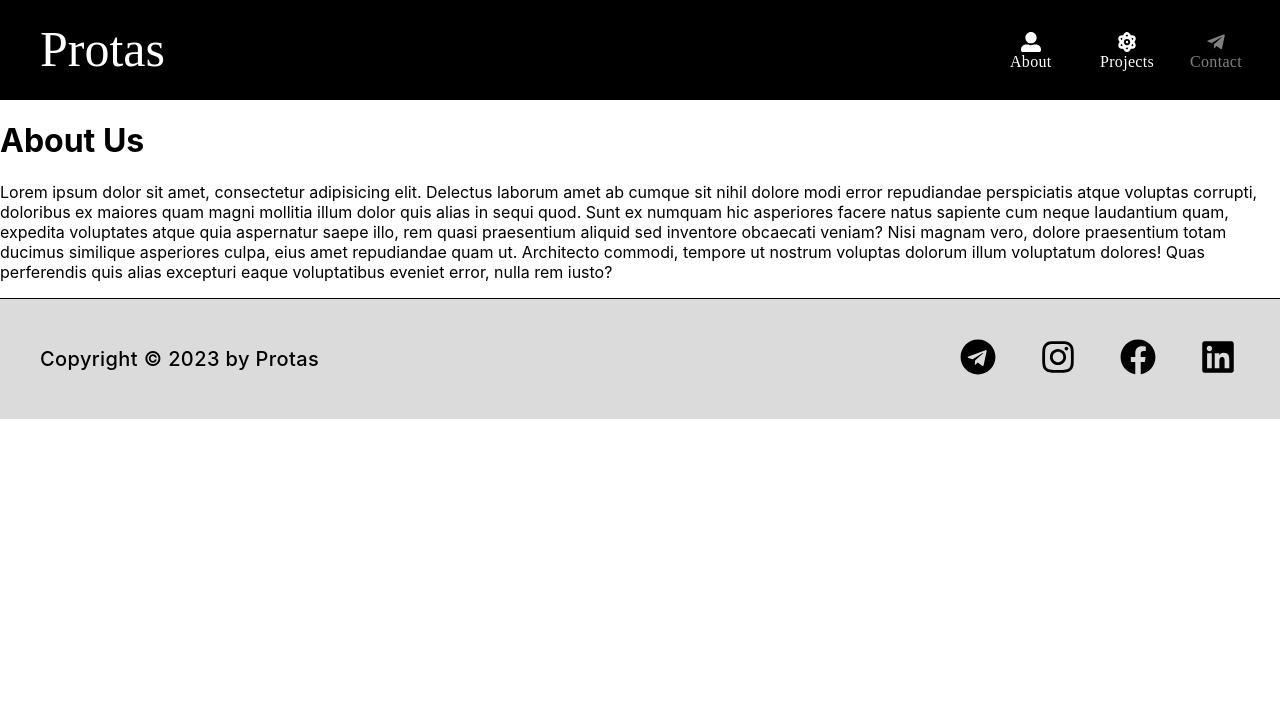
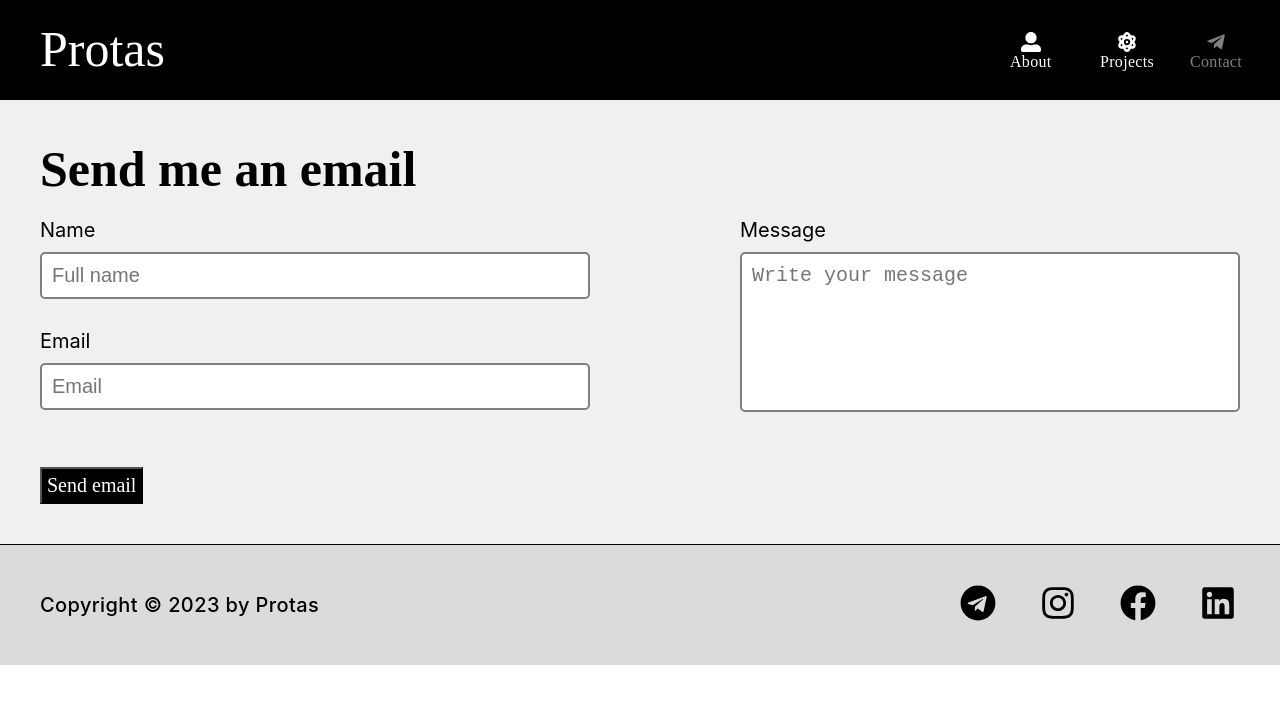
Before and after one commit to Protas183/portfolio, a React (Create React App) app: page /portfolio/contact in a window 1280 px wide. Shown: the top 704 px of the page. Built offline with nearby package versions, Linux system fonts and the light colour scheme.

Commit message:
Add libraties formik and yup, did form

```diff
--- a/package.json
+++ b/package.json
@@ -9,12 +9,15 @@
     "@testing-library/jest-dom": "^5.16.3",
     "@testing-library/react": "^12.1.4",
     "@testing-library/user-event": "^13.5.0",
+    "formik": "^2.4.4",
     "react": "^18.1.0",
     "react-dom": "^18.1.0",
     "react-icons": "^4.10.1",
     "react-router-dom": "^6.15.0",
     "react-scripts": "5.0.1",
-    "web-vitals": "^2.1.3"
+    "styled-components": "^6.0.7",
+    "web-vitals": "^2.1.3",
+    "yup": "^1.2.0"
   },
   "scripts": {
     "start": "react-scripts start",
--- a/src/Pages/About/About.jsx
+++ b/src/Pages/About/About.jsx
@@ -1,7 +1,8 @@
 import { AboutMe } from "components/AboutComponents/AboutMe/AboutMe";
-import  RandomFact  from "components/AboutComponents/RandomFact/RandomFact";
+import RandomFact from "components/AboutComponents/RandomFact/RandomFact";
+import  HardSkills  from "components/AboutComponents/HardSkills/HardSkills";
 import { Container } from "./About.styled";
-import { HardSkills } from "components/AboutComponents/HardSkills/HardSkills";
+
 
 export const About = () => {
   return (
--- a/src/Pages/Contact/Contact.jsx
+++ b/src/Pages/Contact/Contact.jsx
@@ -1,20 +1,12 @@
+import { Container } from 'Pages/About/About.styled';
+// import SocialContact from 'components/ContactComponents/socialContact/socialContact';
+import EmailContact from 'components/ContactComponents/emailContact/emailContact';
+
 export const Contact = () => {
   return (
-    <main>
-      <h1>About Us</h1>
-      <p>
-        Lorem ipsum dolor sit amet, consectetur adipisicing elit. Delectus
-        laborum amet ab cumque sit nihil dolore modi error repudiandae
-        perspiciatis atque voluptas corrupti, doloribus ex maiores quam magni
-        mollitia illum dolor quis alias in sequi quod. Sunt ex numquam hic
-        asperiores facere natus sapiente cum neque laudantium quam, expedita
-        voluptates atque quia aspernatur saepe illo, rem quasi praesentium
-        aliquid sed inventore obcaecati veniam? Nisi magnam vero, dolore
-        praesentium totam ducimus similique asperiores culpa, eius amet
-        repudiandae quam ut. Architecto commodi, tempore ut nostrum voluptas
-        dolorum illum voluptatum dolores! Quas perferendis quis alias excepturi
-        eaque voluptatibus eveniet error, nulla rem iusto?
-      </p>
-    </main>
+    <Container>
+      {/* <SocialContact /> */}
+      <EmailContact />
+    </Container>
   );
 };
--- a/src/components/AboutComponents/HardSkills/HardSkills.jsx
+++ b/src/components/AboutComponents/HardSkills/HardSkills.jsx
@@ -1,8 +1,12 @@
-import {Describe, HardSkillsBlock, Paragraph, SkillsContainer, ListHardSkills, TitleHardSkills, SkillsUl, SkillsLi, Title } from "./HardSkills.styled"
+import React, {Component} from 'react'
+import { Describe, HardSkillsBlock, Paragraph, SkillsContainer, ListHardSkills, TitleHardSkills, SkillsUl, SkillsLi, Title } from "./HardSkills.styled"
 
 
-export const HardSkills = () => {
+const skills = ['HTML', 'CSS', 'SASS', 'GIT', 'BEM', 'JavaScript', 'React', 'SQL', 'RestAPI', 'Node.js'];
 
+class HardSkills extends Component {
+
+  render() {
     return (
       <HardSkillsBlock>
         <SkillsContainer>
@@ -13,20 +17,16 @@ export const HardSkills = () => {
           <ListHardSkills>
             <TitleHardSkills>My Hard skills</TitleHardSkills>
             <SkillsUl>
-              <SkillsLi>HTML</SkillsLi>
-              <SkillsLi>CSS</SkillsLi>
-              <SkillsLi>SASS</SkillsLi>
-              <SkillsLi>GIT</SkillsLi>
-              <SkillsLi>BEM</SkillsLi>
-              <SkillsLi>JavaScript</SkillsLi>
-              <SkillsLi>React</SkillsLi>
-              <SkillsLi>MongoDB</SkillsLi>
-              <SkillsLi>RestAPI</SkillsLi>
-              <SkillsLi>Node.js</SkillsLi>
+              {skills.map((skill, id) =>
+                <SkillsLi value={skill} id={id}>{skill}</SkillsLi>
+              )}
             </SkillsUl>
           </ListHardSkills>
         </SkillsContainer>
       </HardSkillsBlock>
 
     )
+  }
 }
+
+export default HardSkills;
--- /dev/null
+++ b/src/components/ContactComponents/emailContact/emailContact.jsx
@@ -0,0 +1,101 @@
+import { Component } from 'react';
+import { Formik, Form, Field, ErrorMessage } from 'formik';
+import * as yup from 'yup';
+import styled from 'styled-components';
+import { Container, EmailBlock, Title, FormBlock, NameEmailBlock, FormInput, MessageBlock, ErrorText, Button } from './emailContact.styled';
+
+const FormError = ({ name }) => {
+  return (
+    <ErrorMessage
+      name={name}
+      render={message => <ErrorText>{message}</ErrorText>}
+    />
+  )
+};
+
+const validationSchema = yup.object({
+  name: yup.string().required('Name is required'),
+  email: yup.string().email('Invalid email').required('Email is required'),
+  message: yup.string().required('Message is required'),
+});
+
+const initialValues = {
+  name: '',
+  email: '',
+  message: '',
+};
+
+const Input = styled(Field)`
+  width: 550px;
+  margin-top: 10px;
+  padding: 10px;
+  border-radius: 5px;
+  border: 2px solid grey;
+  font-size: 20px;
+  box-sizing: border-box;
+  resize: none;
+`;
+
+class EmailContact extends Component {
+
+  handleSubmit = (values, { resetForm }) => {
+    console.log(values);
+    resetForm();
+  }
+  render() {
+    return (
+      <Container>
+        <EmailBlock>
+          <Title>Send me an email</Title>
+          <Formik
+            initialValues={initialValues}
+            validationSchema={validationSchema}
+            onSubmit={this.handleSubmit}>
+            <Form autoComplete='off'>
+              <FormBlock>
+                <NameEmailBlock>
+                  <FormInput>
+                    <label htmlFor='name'>Name</label>
+                    <div>
+                      <Input type="text" name="name" placeholder="Full name" />
+                      <FormError name="name" />
+                    </div>
+                  </FormInput>
+                  <FormInput>
+                    <label htmlFor='email'>Email</label>
+                    <div>
+                      <Input type="text" name="email" placeholder="Email" />
+                      <FormError name="email" />
+                    </div>
+                  </FormInput>
+                </NameEmailBlock>
+                <MessageBlock>
+                  <label htmlFor='message'>Message</label>
+                  <div>
+                    <Field type="text" name="message" as="textarea" placeholder="Write your message"
+                    style={{
+                      width: '500px',
+                      height: '160px',
+                      margin: '10px 0px 0px 0px',
+                      padding: '10px',
+                      borderRadius: '5px',
+                      border: '2px solid grey',
+                      fontSize: '20px',
+                      boxSizing: 'border-box',
+                      resize: 'none'
+                    }}
+                    />
+                    <FormError name="message" />
+                  </div>
+                </MessageBlock>
+              </FormBlock>
+              <Button type="submit">Send email</Button>
+            </Form>
+          </Formik>
+        </EmailBlock>
+      </Container>
+    )
+  }
+}
+
+export default EmailContact;
--- /dev/null
+++ b/src/components/ContactComponents/emailContact/emailContact.styled.jsx
@@ -0,0 +1,71 @@
+import styled from "@emotion/styled";
+
+export const Container = styled.div`
+  background-color: rgb(240, 240, 240);
+`;
+
+export const EmailBlock = styled.div`
+  width: 1200px;
+  margin: 0 auto;
+  padding: 0;
+  padding-top: 40px;
+  padding-bottom: 40px;
+`;
+
+export const Title = styled.h2`
+  margin: 0;
+  margin-bottom: 20px;
+  font-size: 50px;
+  font-family: "Bitter", serif;
+`;
+
+export const FormBlock = styled.div`
+  display: flex;
+  justify-content: space-between;
+`;
+
+export const NameEmailBlock = styled.div`
+  font-size: 20px;
+
+
+`;
+
+export const FormInput = styled.div`
+
+
+&:not(:last-child) {
+    margin-bottom: 30px;
+    }
+`;
+
+export const MessageBlock = styled.div`
+    font-size: 20px;
+
+`;
+
+export const Textarea = styled.textarea`
+  width: 550px;
+  padding: 10px;
+  height: 150px;
+  border-radius: 3px;
+  font-size: 20px;
+  resize: none;
+  box-sizing: border-box;
+`;
+
+export const ErrorText = styled.p`
+  margin: 0;
+  color: red;
+  position: fixed;
+`;
+
+export const Button = styled.button`
+  display: block;
+  margin-top: 50px;
+  padding: 5px;
+  font-size: 20px;
+  font-family: "Barriecito", cursive;
+  background-color: black;
+  color: white;
+  cursor: pointer;
+`;
--- /dev/null
+++ b/src/components/ContactComponents/socialContact/socialContact.jsx
@@ -0,0 +1,11 @@
+const { Component } = require("react");
+
+
+
+
+class SocialContact extends Component {
+
+
+}
+
+export default SocialContact;
--- a/src/components/Layout/Layout.styled.jsx
+++ b/src/components/Layout/Layout.styled.jsx
@@ -3,4 +3,5 @@ import styled from "@emotion/styled";
 export const Container = styled.div`
     margin: 0 auto;
     padding: 0;
+
 `;
```
Also changed, not shown: src/components/ContactComponents/socialContact/socialContact.styled.jsx (added), 1 other file (tests, documents, lock files or other folders).
